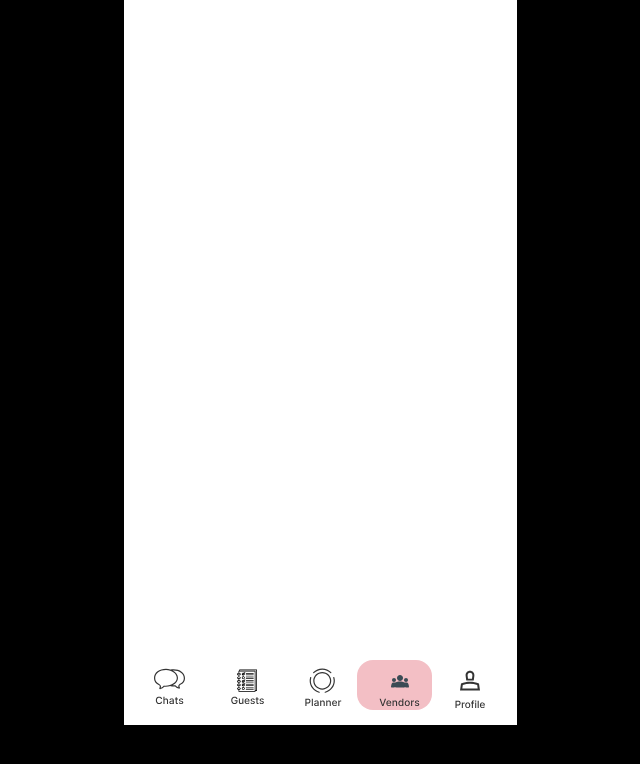
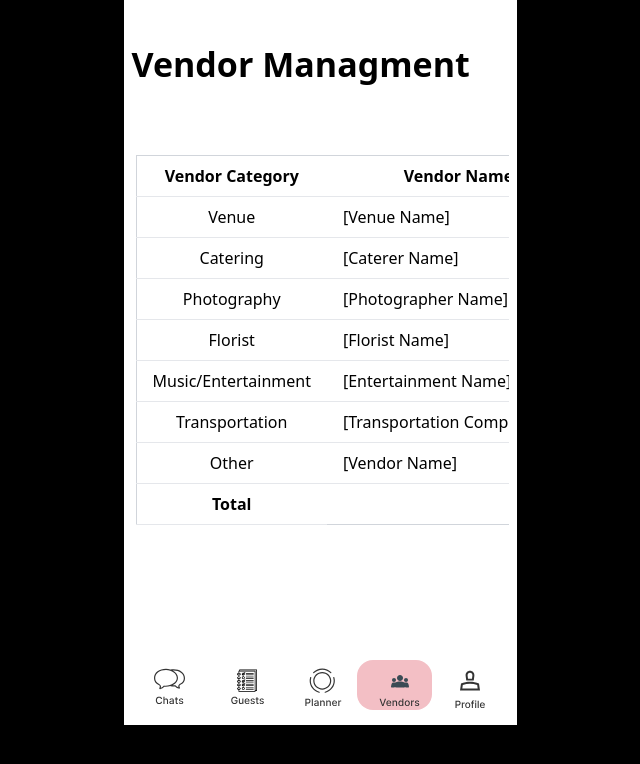
Before and after one commit to Dikshantw/Getogether-, a React (Vite) app: page /vendors in a window 1280 px wide. Shown: the top 764 px of the page, without its empty margins (320-960 px from the left). Built offline with nearby package versions, Linux system fonts and the light colour scheme.

Commit message:
added vendor management

```diff
--- /dev/null
+++ b/src/components/VendorTable.tsx
@@ -0,0 +1,233 @@
+import React, { useState, ChangeEvent } from "react";
+
+interface Vendor {
+  category: string;
+  name: string;
+  totalCost: number;
+  deposit: number;
+  installments: number;
+  finalPayment: number;
+  paid: number;
+  balance: number;
+}
+
+const VendorTable: React.FC = () => {
+  const initialData: Vendor[] = [
+    {
+      category: "Venue",
+      name: "[Venue Name]",
+      totalCost: 0,
+      deposit: 0,
+      installments: 0,
+      finalPayment: 0,
+      paid: 0,
+      balance: 0,
+    },
+    {
+      category: "Catering",
+      name: "[Caterer Name]",
+      totalCost: 0,
+      deposit: 0,
+      installments: 0,
+      finalPayment: 0,
+      paid: 0,
+      balance: 0,
+    },
+    {
+      category: "Photography",
+      name: "[Photographer Name]",
+      totalCost: 0,
+      deposit: 0,
+      installments: 0,
+      finalPayment: 0,
+      paid: 0,
+      balance: 0,
+    },
+    {
+      category: "Florist",
+      name: "[Florist Name]",
+      totalCost: 0,
+      deposit: 0,
+      installments: 0,
+      finalPayment: 0,
+      paid: 0,
+      balance: 0,
+    },
+    {
+      category: "Music/Entertainment",
+      name: "[Entertainment Name]",
+      totalCost: 0,
+      deposit: 0,
+      installments: 0,
+      finalPayment: 0,
+      paid: 0,
+      balance: 0,
+    },
+    {
+      category: "Transportation",
+      name: "[Transportation Company Name]",
+      totalCost: 0,
+      deposit: 0,
+      installments: 0,
+      finalPayment: 0,
+      paid: 0,
+      balance: 0,
+    },
+    {
+      category: "Other",
+      name: "[Vendor Name]",
+      totalCost: 0,
+      deposit: 0,
+      installments: 0,
+      finalPayment: 0,
+      paid: 0,
+      balance: 0,
+    },
+  ];
+
+  const [data, setData] = useState<Vendor[]>(initialData);
+
+  const handleChange = (
+    index: number,
+    field: keyof Vendor,
+    value: string | number
+  ) => {
+    const updatedData = data.map((vendor, i) =>
+      i === index ? { ...vendor, [field]: value } : vendor
+    );
+    setData(updatedData);
+  };
+
+  const handleInputChange =
+    (index: number, field: keyof Vendor) =>
+    (event: ChangeEvent<HTMLInputElement>) => {
+      const value =
+        field === "name" ? event.target.value : parseFloat(event.target.value);
+      handleChange(index, field, value);
+    };
+
+  const calculateTotals = () => {
+    return data.reduce(
+      (totals, vendor) => {
+        totals.totalCost += vendor.totalCost;
+        totals.deposit += vendor.deposit;
+        totals.installments += vendor.installments;
+        totals.finalPayment += vendor.finalPayment;
+        totals.paid += vendor.paid;
+        totals.balance += vendor.balance;
+        return totals;
+      },
+      {
+        totalCost: 0,
+        deposit: 0,
+        installments: 0,
+        finalPayment: 0,
+        paid: 0,
+        balance: 0,
+      }
+    );
+  };
+
+  const totals = calculateTotals();
+
+  return (
+    <div className="flex-grow overflow-auto mt-[151px] h-[500px] mx-2 p-1">
+      <table className="min-w-full bg-white border border-gray-300">
+        <thead>
+          <tr>
+            <th className="py-2 px-4 border-b">Vendor Category</th>
+            <th className="py-2 px-4 border-b">Vendor Name</th>
+            <th className="py-2 px-4 border-b">Total Cost</th>
+            <th className="py-2 px-4 border-b">Deposit</th>
+            <th className="py-2 px-4 border-b">Installments</th>
+            <th className="py-2 px-4 border-b">Final Payment</th>
+            <th className="py-2 px-4 border-b">Paid</th>
+            <th className="py-2 px-4 border-b">Balance</th>
+          </tr>
+        </thead>
+        <tbody>
+          {data.map((vendor, index) => (
+            <tr key={index} className="text-center">
+              <td className="py-2 px-4 border-b">{vendor.category}</td>
+              <td className="py-2 px-4 border-b">
+                <input
+                  type="text"
+                  value={vendor.name}
+                  onChange={handleInputChange(index, "name")}
+                />
+              </td>
+              <td className="py-2 px-4 border-b">
+                <input
+                  type="number"
+                  value={vendor.totalCost}
+                  onChange={handleInputChange(index, "totalCost")}
+                />
+              </td>
+              <td className="py-2 px-4 border-b">
+                <input
+                  type="number"
+                  value={vendor.deposit}
+                  onChange={handleInputChange(index, "deposit")}
+                />
+              </td>
+              <td className="py-2 px-4 border-b">
+                <input
+                  type="number"
+                  value={vendor.installments}
+                  onChange={handleInputChange(index, "installments")}
+                />
+              </td>
+              <td className="py-2 px-4 border-b">
+                <input
+                  type="number"
+                  value={vendor.finalPayment}
+                  onChange={handleInputChange(index, "finalPayment")}
+                />
+              </td>
+              <td className="py-2 px-4 border-b">
+                <input
+                  type="number"
+                  value={vendor.paid}
+                  onChange={handleInputChange(index, "paid")}
+                />
+              </td>
+              <td className="py-2 px-4 border-b">
+                <input
+                  type="number"
+                  value={vendor.balance}
+                  onChange={handleInputChange(index, "balance")}
+                />
+              </td>
+            </tr>
+          ))}
+          <tr className="text-center">
+            <td className="py-2 px-4 border-b">
+              <strong>Total</strong>
+            </td>
+            <td></td>
+            <td className="py-2 px-4 border-b">
+              <strong>${totals.totalCost.toFixed(2)}</strong>
+            </td>
+            <td className="py-2 px-4 border-b">
+              <strong>${totals.deposit.toFixed(2)}</strong>
+            </td>
+            <td className="py-2 px-4 border-b">
+              <strong>${totals.installments.toFixed(2)}</strong>
+            </td>
+            <td className="py-2 px-4 border-b">
+              <strong>${totals.finalPayment.toFixed(2)}</strong>
+            </td>
+            <td className="py-2 px-4 border-b">
+              <strong>${totals.paid.toFixed(2)}</strong>
+            </td>
+            <td className="py-2 px-4 border-b">
+              <strong>${totals.balance.toFixed(2)}</strong>
+            </td>
+          </tr>
+        </tbody>
+      </table>
+    </div>
+  );
+};
+
+export default VendorTable;
--- a/src/components/Vendors.tsx
+++ b/src/components/Vendors.tsx
@@ -1,4 +1,5 @@
 import TabBar from "./TabBar";
+import VendorTable from "./VendorTable";
 
 const Vendors = () => {
   return (
@@ -8,6 +9,12 @@ const Vendors = () => {
           className="absolute w-[393px] h-[725px] bg-white"
           style={{ top: "0px" }}
         >
+          <div className="flex justify-between items-center absolute z-10 mt-[44px] mx-2 w-[375px] h-[40px]">
+            <h3 className="font-bold text-[34px] leading-[41px]">
+              Vendor Managment
+            </h3>
+          </div>
+          <VendorTable />
           <div className="absolute bottom-0 w-full">
             <TabBar />
           </div>
```
